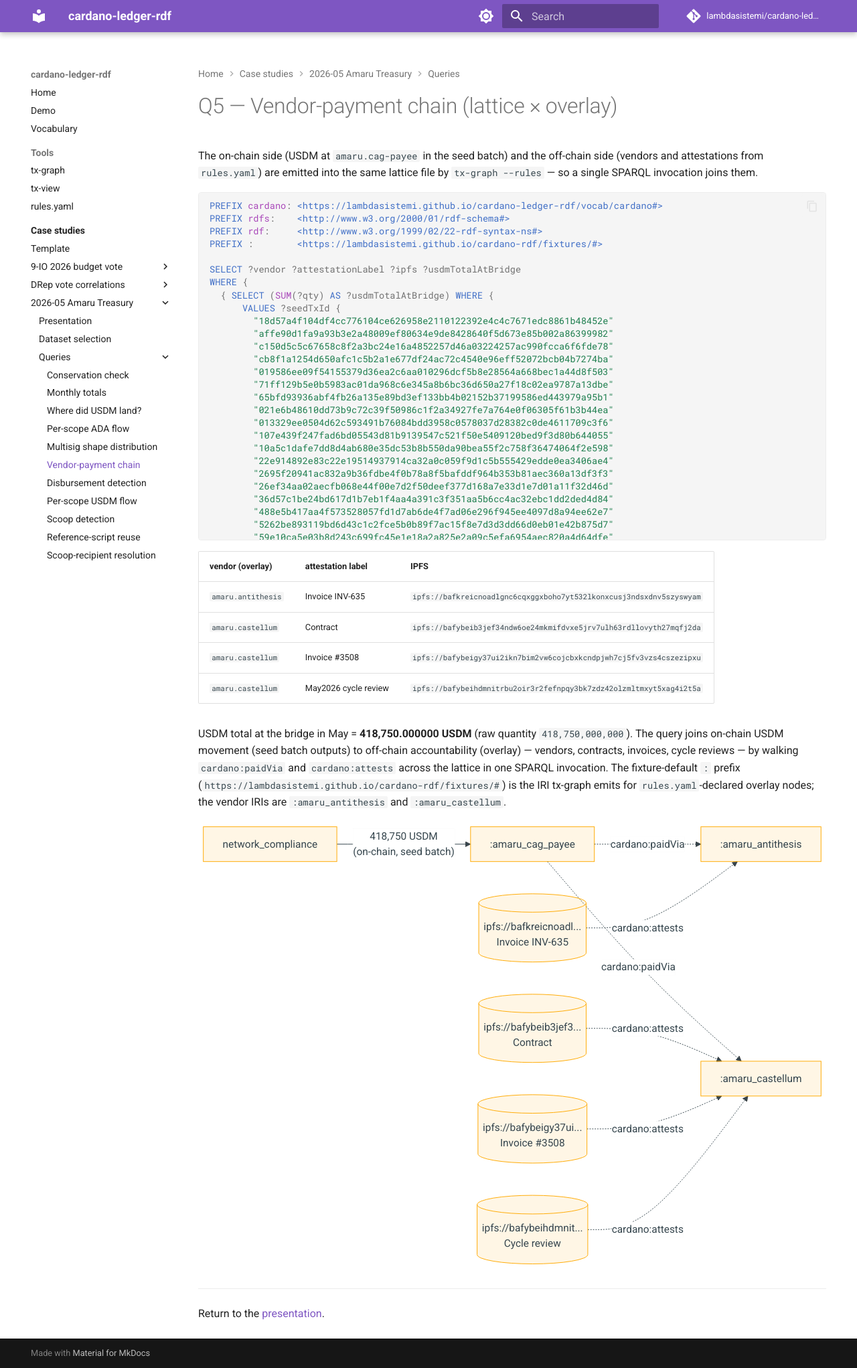
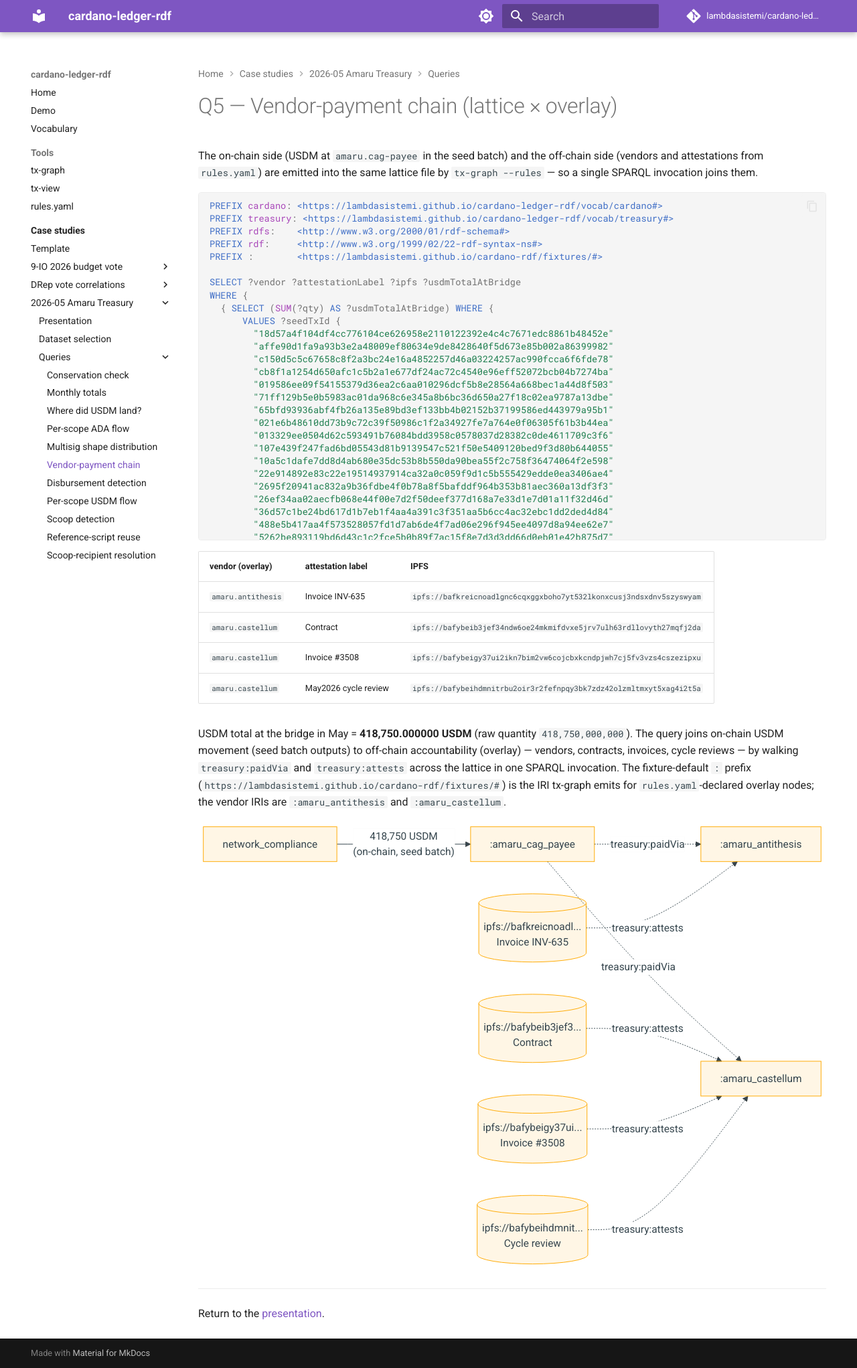
Before and after one commit to lambdasistemi/cardano-ledger-rdf, an MkDocs documentation site: the page built from docs/case-studies/2026-05-amaru-treasury/queries/q5-vendor-payment-chain.md, in a window 1280 px wide. Shown: the whole page at 67% size. Built offline with MkDocs 1.6.1 and Material for MkDocs 9.7.7, drawn with Linux system fonts in a browser that asks for light colours; comment, search, counter and statistics services are not loaded.

Commit message:
feat(vocab): split treasury overlay predicates out of cardano namespace
Move the treasury overlay vocabulary from cardano: into a dedicated treasury: namespace. The six relocated terms are treasury:OffChainEntity, treasury:Attestation, treasury:paidVia, treasury:attests, treasury:ipfs, and treasury:role.

Add vocab/treasury/overlay.ttl as the source vocabulary file and mirror it under docs/vocab/treasury/overlay.ttl for GitHub Pages serving. Overlay emission now includes the treasury prefix only when the overlay uses treasury terms.

No test/fixtures/tx-graph expected TTL files were regenerated; existing fixture goldens were byte-stable because none contained the six moved predicates.

Tasks: T066-P1

Refs: #66 (Phase 1)

````diff
--- a/docs/case-studies/2026-05-amaru-treasury/queries/q5-vendor-payment-chain.md
+++ b/docs/case-studies/2026-05-amaru-treasury/queries/q5-vendor-payment-chain.md
@@ -9,6 +9,7 @@ single SPARQL invocation joins them.
 
 ```sparql
 PREFIX cardano: <https://lambdasistemi.github.io/cardano-ledger-rdf/vocab/cardano#>
+PREFIX treasury: <https://lambdasistemi.github.io/cardano-ledger-rdf/vocab/treasury#>
 PREFIX rdfs:    <http://www.w3.org/2000/01/rdf-schema#>
 PREFIX rdf:     <http://www.w3.org/1999/02/22-rdf-syntax-ns#>
 PREFIX :        <https://lambdasistemi.github.io/cardano-rdf/fixtures/#>
@@ -58,9 +59,9 @@ WHERE {
       ?id cardano:bytesHex
             "c48cbb3d5e57ed56e276bc45f99ab39abe94e6cd7ac39fb402da47ad0014df105553444d" .
   } }
-  ?vendorNode cardano:paidVia :amaru_cag_payee ; rdfs:label ?vendor .
-  ?attestation cardano:attests ?vendorNode ;
-               cardano:ipfs ?ipfs ;
+  ?vendorNode treasury:paidVia :amaru_cag_payee ; rdfs:label ?vendor .
+  ?attestation treasury:attests ?vendorNode ;
+               treasury:ipfs ?ipfs ;
                rdfs:label ?attestationLabel .
 }
 ```
@@ -77,8 +78,8 @@ WHERE {
 USDM total at the bridge in May = **418,750.000000 USDM** (raw
 quantity `418,750,000,000`). The query joins on-chain USDM movement
 (seed batch outputs) to off-chain accountability (overlay) — vendors,
-contracts, invoices, cycle reviews — by walking `cardano:paidVia`
-and `cardano:attests` across the lattice in one SPARQL invocation.
+contracts, invoices, cycle reviews — by walking `treasury:paidVia`
+and `treasury:attests` across the lattice in one SPARQL invocation.
 The fixture-default `:` prefix
 (`https://lambdasistemi.github.io/cardano-rdf/fixtures/#`) is the
 IRI tx-graph emits for `rules.yaml`-declared overlay nodes; the
@@ -87,12 +88,12 @@ vendor IRIs are `:amaru_antithesis` and `:amaru_castellum`.
 ```mermaid
 flowchart LR
   netcomp["network_compliance"] -->|"418,750 USDM<br/>(on-chain, seed batch)"| cag[":amaru_cag_payee"]
-  cag -.->|cardano:paidVia| ant[":amaru_antithesis"]
-  cag -.->|cardano:paidVia| cast[":amaru_castellum"]
-  i1[("ipfs://bafkreicnoadl...<br/>Invoice INV-635")] -.->|cardano:attests| ant
-  i2[("ipfs://bafybeib3jef3...<br/>Contract")] -.->|cardano:attests| cast
-  i3[("ipfs://bafybeigy37ui...<br/>Invoice #3508")] -.->|cardano:attests| cast
-  i4[("ipfs://bafybeihdmnit...<br/>Cycle review")] -.->|cardano:attests| cast
+  cag -.->|treasury:paidVia| ant[":amaru_antithesis"]
+  cag -.->|treasury:paidVia| cast[":amaru_castellum"]
+  i1[("ipfs://bafkreicnoadl...<br/>Invoice INV-635")] -.->|treasury:attests| ant
+  i2[("ipfs://bafybeib3jef3...<br/>Contract")] -.->|treasury:attests| cast
+  i3[("ipfs://bafybeigy37ui...<br/>Invoice #3508")] -.->|treasury:attests| cast
+  i4[("ipfs://bafybeihdmnit...<br/>Cycle review")] -.->|treasury:attests| cast
 ```
 
 ---
````
Also changed, not shown: docs/case-studies/2026-05-amaru-treasury/case.md (+5 -5 lines), docs/vocab.md (+12 -3 lines), 11 other files.
